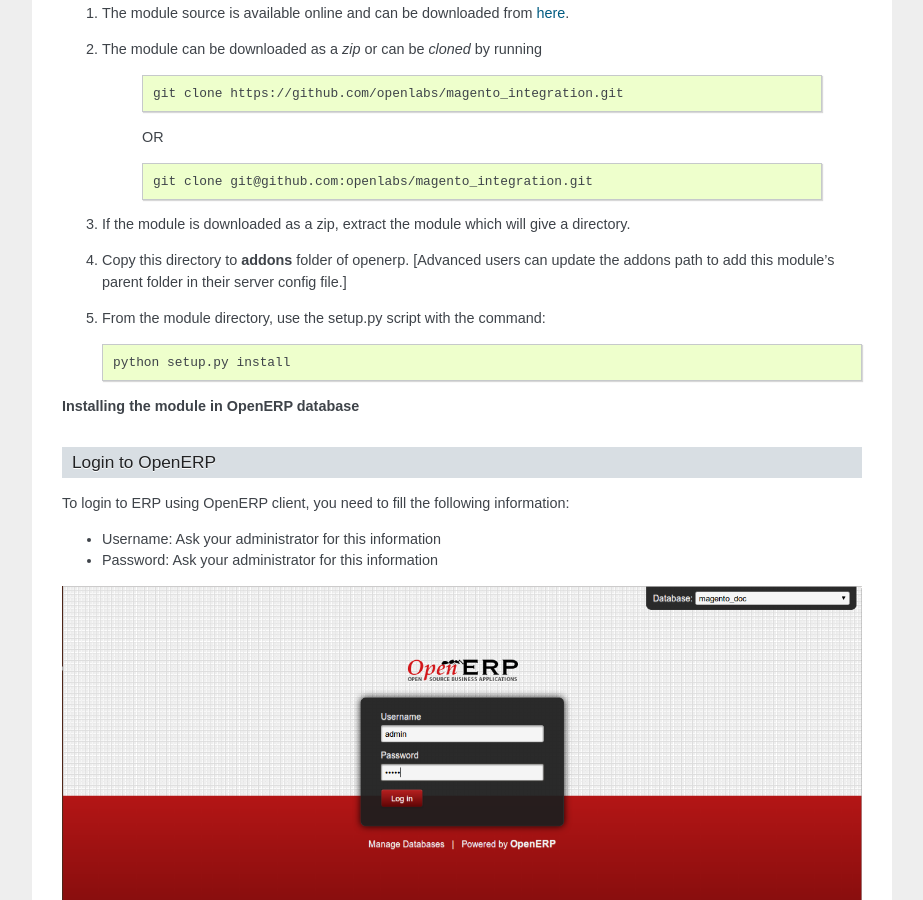
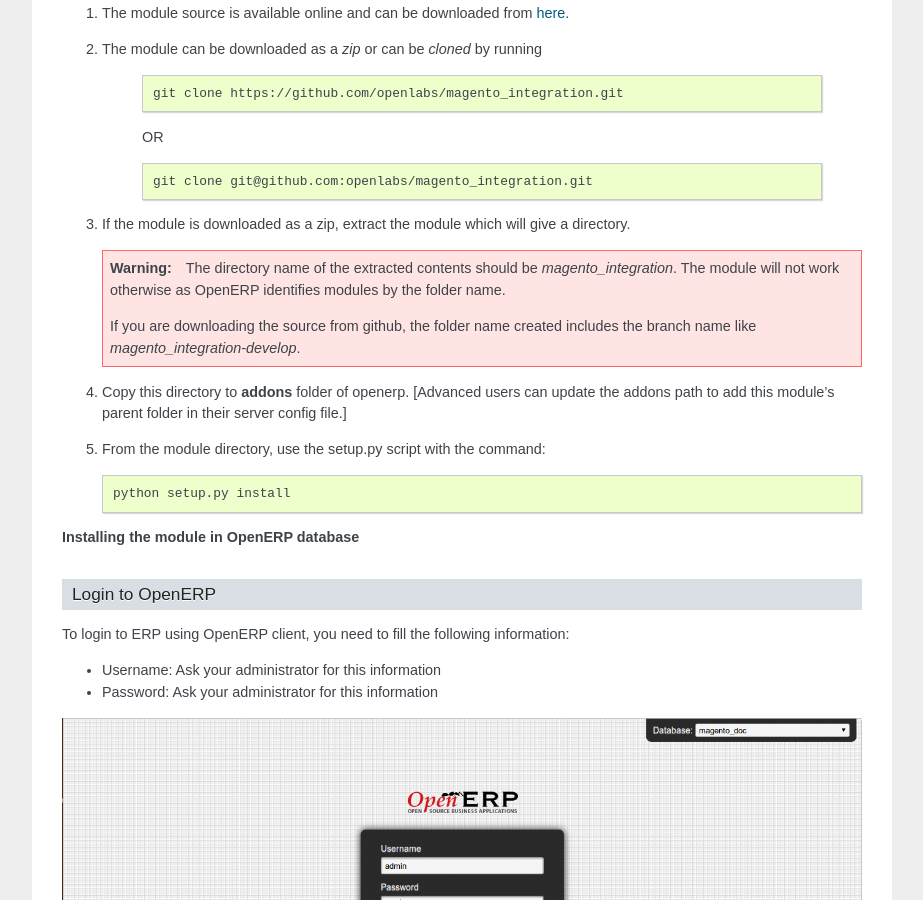
Before and after one commit to openlabs/magento_integration, a Sphinx documentation site: the page built from doc/source/introduction.rst, in a window 1280 px wide and 900 px high, scrolled down 4027 px. Shown: the whole window, without its empty margins (198-1121 px from the left). Built offline with Sphinx 7.4.7, drawn with Linux system fonts in a browser that asks for light colours; formulas are drawn with MathJax 3.

Commit message:
Update documentation about folder name #179

```diff
--- a/doc/source/introduction.rst
+++ b/doc/source/introduction.rst
@@ -125,6 +125,15 @@
 3. If the module is downloaded as a zip, extract the module which will
    give a directory.
 
+   .. warning::
+
+      The directory name of the extracted contents should be
+      `magento_integration`. The module will not work otherwise as OpenERP
+      identifies modules by the folder name.
+
+      If you are downloading the source from github, the folder name
+      created includes the branch name like `magento_integration-develop`.
+
 4. Copy this directory to **addons** folder of openerp. [Advanced
    users can update the addons path to add this module's parent folder in their
    server config file.]
```
